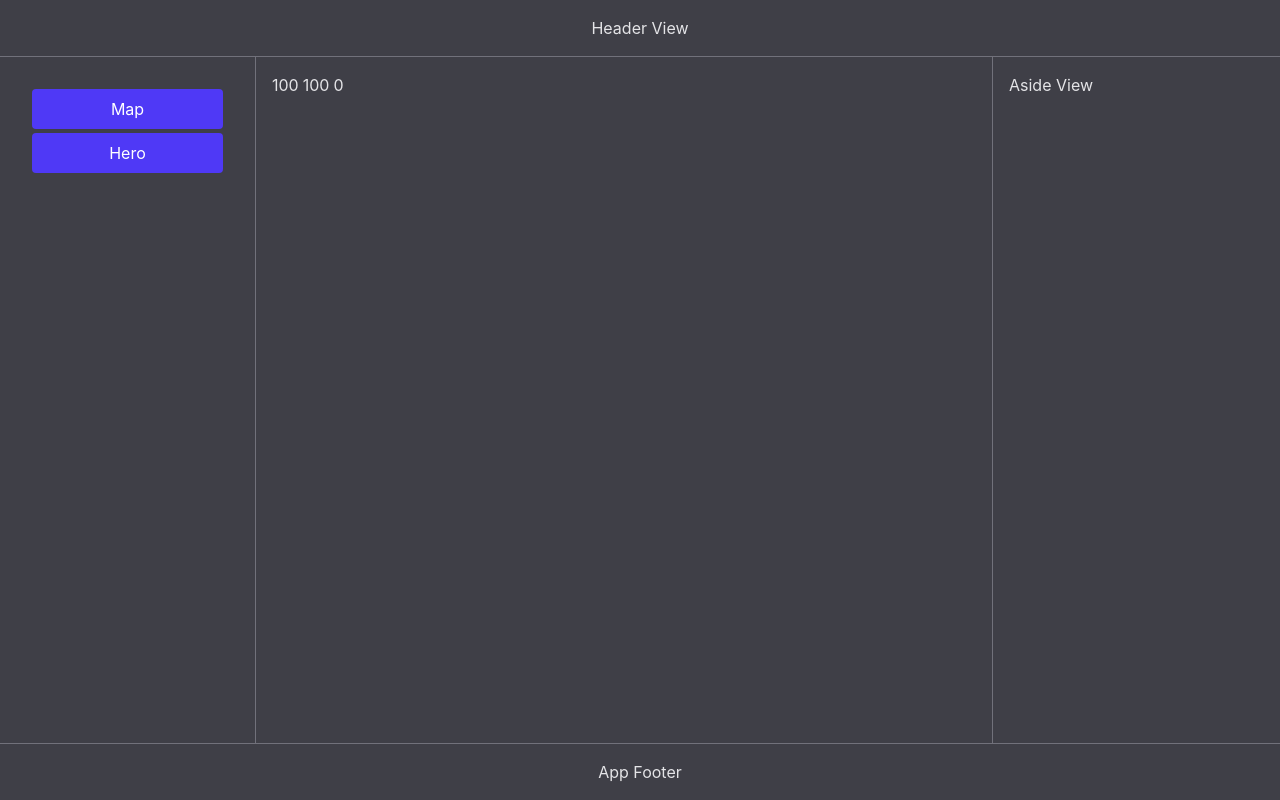
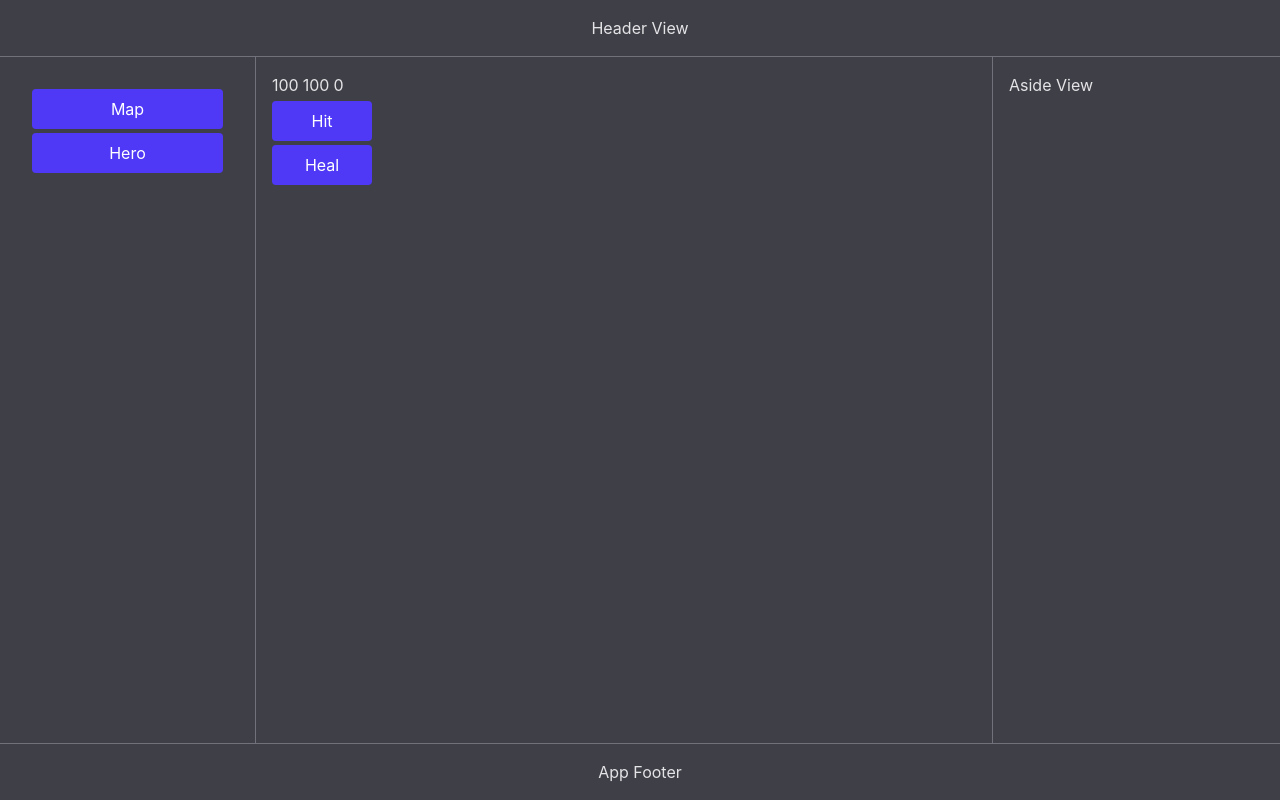
Before and after one commit to trudoholic/rogue-ts, a React (Vite) app: page / in a window 1280 px wide. Both pictures are taken after a click on the button "Hero". Built offline with nearby package versions, Linux system fonts and the light colour scheme.

Commit message:
UnitView

```diff
--- a/src/components/UnitView.tsx
+++ b/src/components/UnitView.tsx
@@ -4,6 +4,17 @@ import {
 
 function UnitView() {
   const units = useUnitsStore(s => s.units)
+  const updateUnit = useUnitsStore(s => s.updateUnit)
+
+  function hit(n:number) {
+    const _hp = units[0].hp
+    updateUnit(0, {hp: _hp - n})
+  }
+
+  function heal(n:number) {
+    const _hp = units[0].hp
+    updateUnit(0, {hp: _hp + n})
+  }
 
   return (
     <div className="flex flex-col gap-1">
@@ -16,6 +27,8 @@ function UnitView() {
           </div>
         ))
       }
+      <button className={'btn-primary w-25'} onClick={() => hit(10)}>Hit</button>
+      <button className={'btn-primary w-25'} onClick={() => heal(10)}>Heal</button>
     </div>
 
   )
```
